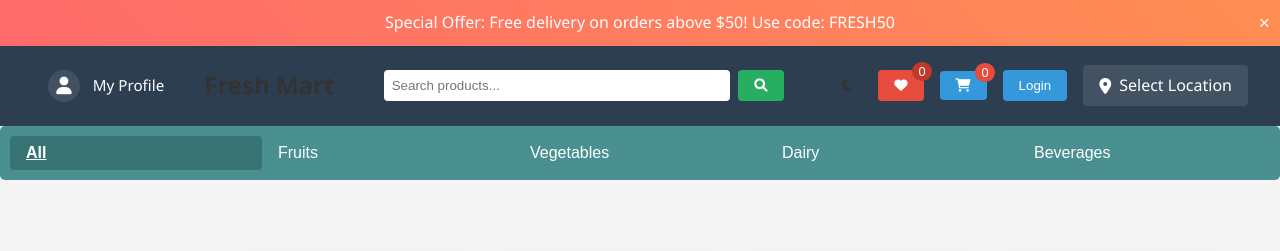
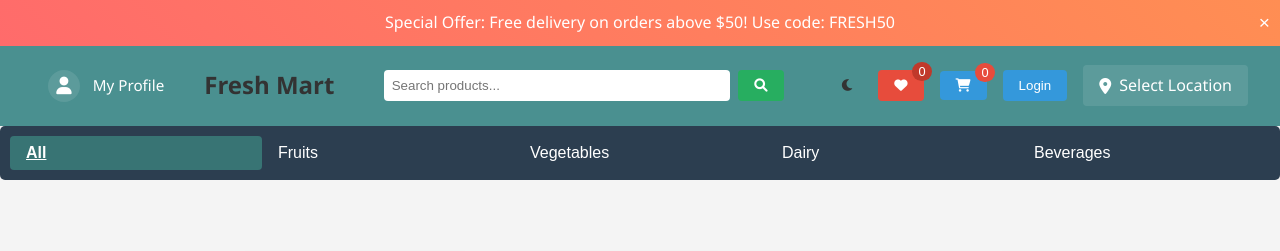
Before and after one commit to NandiniMamillapalli/grocery_store, a PHP site: page /index.php in a window 1280 px wide. Shown: the top 251 px of the page. Run offline with PHP 8.4, Linux system fonts and the light colour scheme; some libraries are stand-ins or nearby versions.

Commit message:
Again change of Navbar background color

```diff
--- a/styles.css
+++ b/styles.css
@@ -27,11 +27,6 @@ body {
     color: var(--text-color);
 }
 
-/* Enhanced Navbar Styles */
-.navbar {
-    background-color:#387474;
-    padding: 1rem 2rem;
-}
 
 /* Profile page specific navbar style */
 .profile-page .navbar {
@@ -83,7 +78,7 @@ body {
 
 /* Navigation */
 .navbar {
-    background-color: #2c3e50;
+    background-color: var(--secondary-color);
     padding: 1rem 2rem;
     display: flex;
     justify-content: space-between;
@@ -2058,7 +2053,7 @@ main {
 .category-nav {
     display: flex;
     justify-content: space-around;
-    background-color: var(--secondary-color);
+    background-color:#2c3e50;
     padding: 10px;
     border-radius: 5px;
     margin-bottom: 20px;
```
